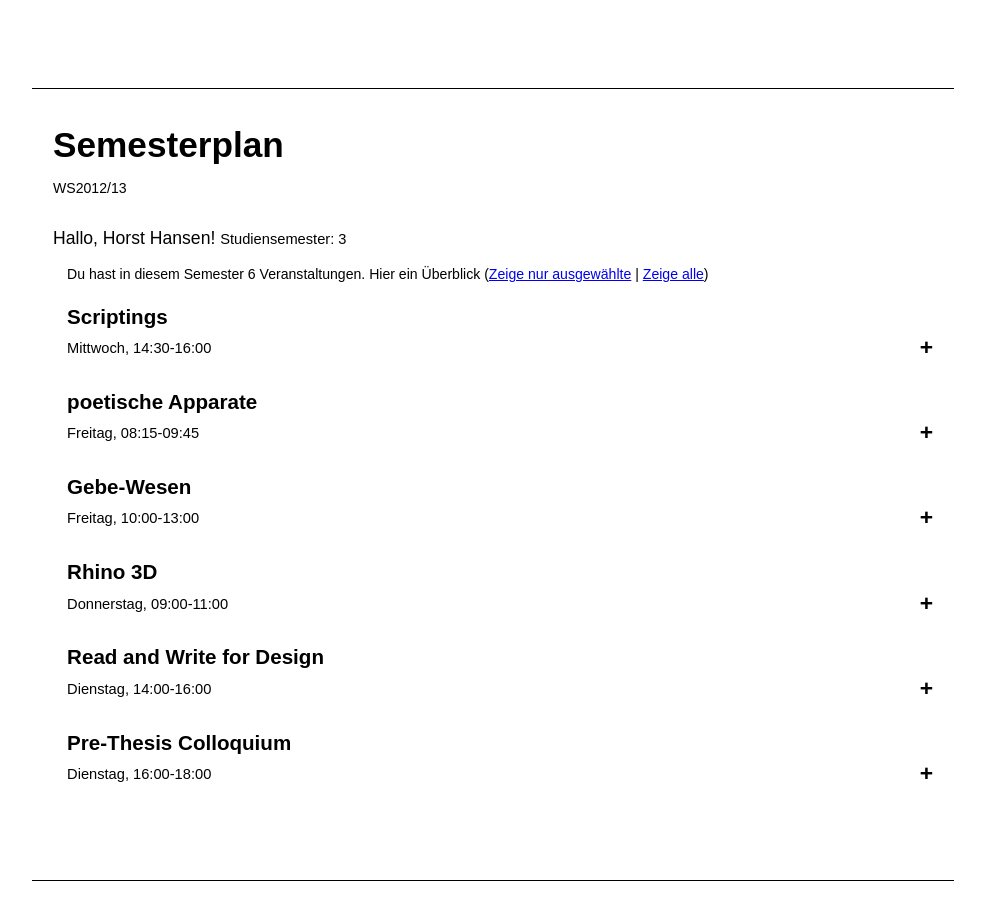
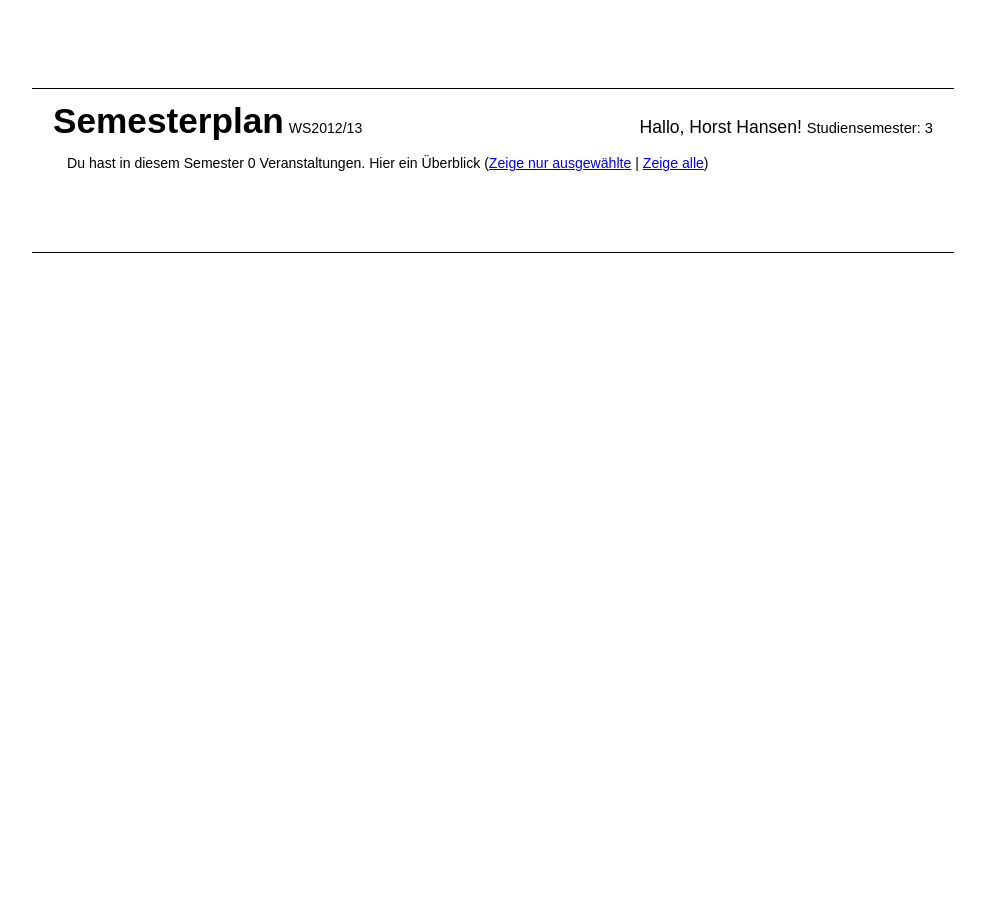
Before and after one commit to muthesius/scriptings, a plain HTML site: page Code/Backbone Collections und ViewEvents/index.html in a window 1280 px wide. Shown: the whole page, without its empty margins (147-1132 px from the left). After the commit the page ends 800 px from the top, so only its background shows below. Drawn offline with Linux system fonts and the light colour scheme.

Commit message:
Prep for Collections

```diff
--- a/Code/Backbone Collections und ViewEvents/css/styles.css
+++ b/Code/Backbone Collections und ViewEvents/css/styles.css
@@ -12,6 +12,20 @@ body {
   border-top: 1px solid;
   border-bottom: 1px solid;
 }
+
+header {
+  position: relative;
+}
+header > * {
+  display: inline;
+}
+
+header > *:last-child {
+  position: absolute;
+  right: 0;
+  bottom: 0;
+}
+
 
 #semester-info {
   font-size: 80%;
--- a/Code/Backbone Collections und ViewEvents/index.html
+++ b/Code/Backbone Collections und ViewEvents/index.html
@@ -8,6 +8,9 @@
     <script src="js/lib/jquery.min.js"></script>
     <script src="js/lib/underscore-min.js"></script>
     <script src="js/lib/backbone-min.js"></script>
+
+    <!-- Die Datenbank -->
+    <script src="db/vvz.js"></script>
 
     <!-- Dann das eigene -->
     <script src="js/Semester.js"></script>
@@ -21,13 +24,15 @@
 
     <!-- Das Template -->
     <script type="text/template" id="app-view">
-      <h1><%= name %></h1>
+      <header>
+        <h1><%= name %></h1>
 
-      <div id="semester-info">
-        <%= semester.welches %><%= semester.jahr %>
-      </div>
+        <div id="semester-info">
+          <%= semester.welches %><%= semester.jahr %>
+        </div>
 
-      <div id="student"></div>
+        <div id="student"></div>
+      </header>
 
       <div id="veranstaltungen">
         <p>Du hast in diesem Semester <%= semester.veranstaltungen.length %> Veranstaltungen. Hier ein Überblick (<a class="action" href="#selected">Zeige nur ausgewählte</a> | <a class="action" href="#all">Zeige alle</a>)</p>
--- a/Code/Backbone Collections und ViewEvents/js/Semester.js
+++ b/Code/Backbone Collections und ViewEvents/js/Semester.js
@@ -12,54 +12,5 @@ window.semester = {
   },
   welches: "WS",
   jahr: "2012/13",
-  veranstaltungen: [
-    {
-      titel: "Scriptings",
-      sws: 2,
-      credits: 3,
-      workload: 90,
-      zeit: "14:30-16:00",
-      tag: "Mittwoch"
-  },
-    {
-      titel: "poetische Apparate",
-      sws: 2,
-      credits: 3,
-      workload: 90,
-      zeit: "08:15-09:45",
-      tag: "Freitag"
-  },
-  {
-      titel: "Gebe-Wesen",
-      sws: 2,
-      credits: 15,
-      workload: 450,
-      zeit: "10:00-13:00",
-      tag: "Freitag"
-  },
-  {
-      titel: "Rhino 3D",
-      sws: 2,
-      credits: 2,
-      workload: 60,
-      zeit: "09:00-11:00",
-      tag: "Donnerstag"
-  },
-  {
-      titel: "Read and Write for Design",
-      sws: 2,
-      credits: 2,
-      workload: 60,
-      zeit: "14:00-16:00",
-      tag: "Dienstag"
-  },
-  {
-      titel: "Pre-Thesis Colloquium",
-      sws: 2,
-      credits: 6,
-      workload: 60,
-      zeit: "16:00-18:00",
-      tag: "Dienstag"
-    }
-  ]
+  veranstaltungen: []
 };
```
